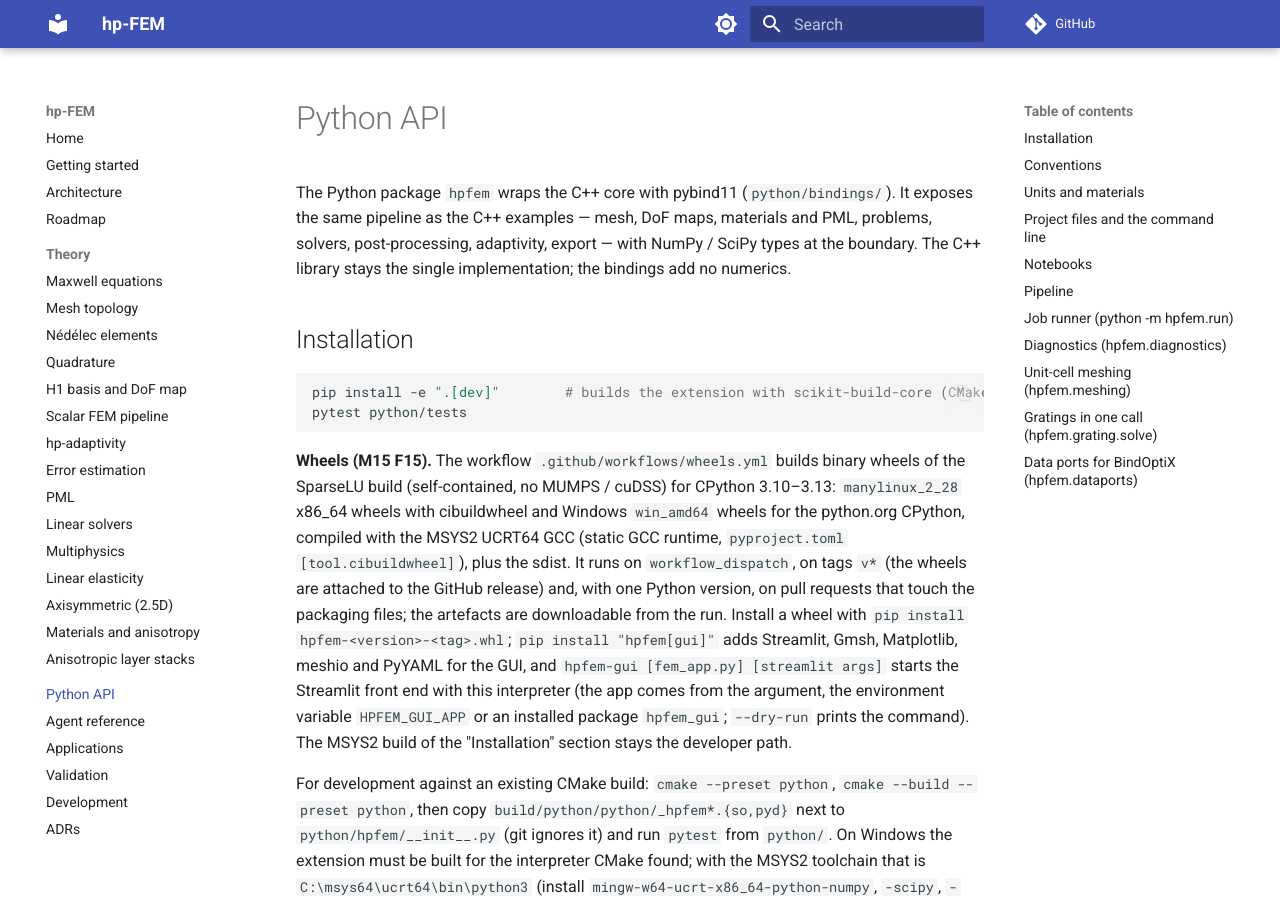
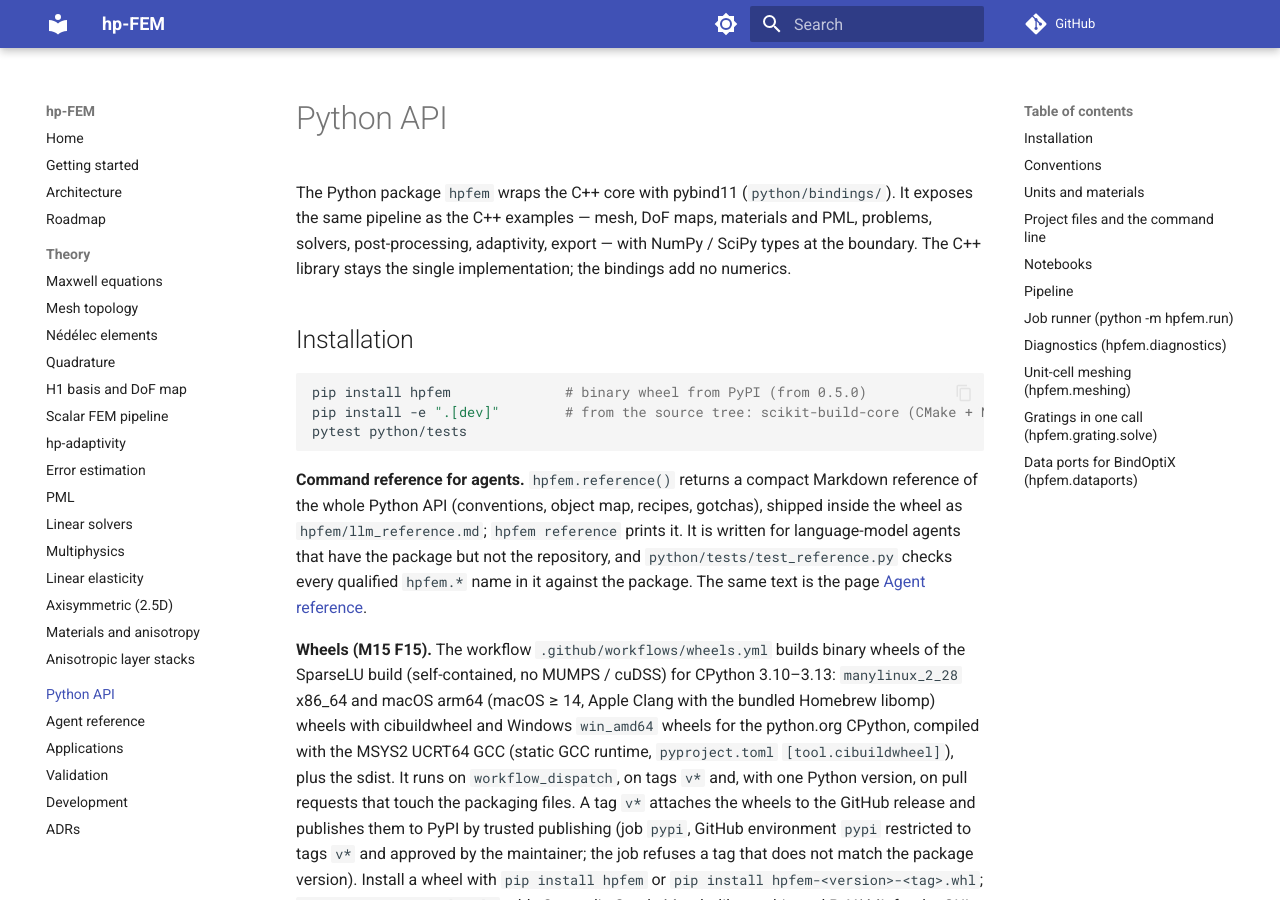
Before and after one commit to PhotonPower/hp-FEM, an MkDocs documentation site: the page built from docs/python.md, in a window 1280 px wide and 900 px high. Built offline with MkDocs 1.6.1 and Material for MkDocs 9.7.7, drawn with Linux system fonts in a browser that asks for light colours; comment, search, counter and statistics services are not loaded; some of the changed text lies outside the part shown.

Commit message:
build(release): 0.5.0 on PyPI by trusted publishing, macOS arm64 wheels
- wheels.yml: job pypi (tags v*, environment pypi with the maintainer's
  approval, OIDC; refuses a tag that does not match the sdist version) and
  macOS arm64 wheels (macos-14, Apple Clang with the Homebrew libomp bundled
  by delocate, deployment target 14.0); the wheel tests run test_reference.py.
- pyproject.toml: version 0.5.0, authors, keywords, classifiers, project URLs.
- README (the PyPI page): status M0-M20, installation from PyPI, absolute links.
- docs/python.md: installation, the agent reference, and the tensor materials
  the solvers take since M19 (the guide still said none did).
- CHANGELOG: release section 0.5.0.

Co-Authored-By: Claude Opus 5.5 <noreply@anthropic.com>

````diff
--- a/CMakeLists.txt
+++ b/CMakeLists.txt
@@ -1,7 +1,7 @@
 cmake_minimum_required(VERSION 3.25)
 
 project(hpfem
-  VERSION 0.4.0
+  VERSION 0.5.0
   DESCRIPTION "Adaptive hp-FEM suite for nano-optics (time-harmonic Maxwell)"
   LANGUAGES CXX)
 
--- a/docs/python.md
+++ b/docs/python.md
@@ -8,18 +8,29 @@ boundary. The C++ library stays the single implementation; the bindings add no n
 ## Installation
 
 ```bash
-pip install -e ".[dev]"        # builds the extension with scikit-build-core (CMake + Ninja)
+pip install hpfem              # binary wheel from PyPI (from 0.5.0)
+pip install -e ".[dev]"        # from the source tree: scikit-build-core (CMake + Ninja)
 pytest python/tests
 ```
 
+**Command reference for agents.** `hpfem.reference()` returns a compact Markdown reference of
+the whole Python API (conventions, object map, recipes, gotchas), shipped inside the wheel as
+`hpfem/llm_reference.md`; `hpfem reference` prints it. It is written for language-model agents
+that have the package but not the repository, and `python/tests/test_reference.py` checks every
+qualified `hpfem.*` name in it against the package. The same text is the page
+[Agent reference](llm-reference.md).
+
 **Wheels (M15 F15).** The workflow `.github/workflows/wheels.yml` builds binary wheels of the
 SparseLU build (self-contained, no MUMPS / cuDSS) for CPython 3.10–3.13: `manylinux_2_28`
-x86_64 wheels with cibuildwheel and Windows `win_amd64` wheels for the python.org CPython,
-compiled with the MSYS2 UCRT64 GCC (static GCC runtime, `pyproject.toml`
-`[tool.cibuildwheel]`), plus the sdist. It runs on `workflow_dispatch`, on tags `v*` (the
-wheels are attached to the GitHub release) and, with one Python version, on pull requests
-that touch the packaging files; the artefacts are downloadable from the run. Install a wheel
-with `pip install hpfem-<version>-<tag>.whl`; `pip install "hpfem[gui]"` adds Streamlit, Gmsh,
+x86_64 and macOS arm64 (macOS ≥ 14, Apple Clang with the bundled Homebrew libomp) wheels with
+cibuildwheel and Windows `win_amd64` wheels for the python.org CPython, compiled with the MSYS2
+UCRT64 GCC (static GCC runtime, `pyproject.toml` `[tool.cibuildwheel]`), plus the sdist. It runs
+on `workflow_dispatch`, on tags `v*` and, with one Python version, on pull requests that touch
+the packaging files. A tag `v*` attaches the wheels to the GitHub release and publishes them to
+PyPI by trusted publishing (job `pypi`, GitHub environment `pypi` restricted to tags `v*` and
+approved by the maintainer; the job refuses a tag that does not match the package version).
+Install a wheel with `pip install hpfem` or `pip install hpfem-<version>-<tag>.whl`;
+`pip install "hpfem[gui]"` adds Streamlit, Gmsh,
 Matplotlib, meshio and PyYAML for the GUI, and `hpfem-gui [fem_app.py] [streamlit args]`
 starts the Streamlit front end with this interpreter (the app comes from the argument, the
 environment variable `HPFEM_GUI_APP` or an installed package `hpfem_gui`; `--dry-run` prints
@@ -114,8 +125,10 @@ angle from the layer normal z and its azimuth from x (radians; numbers are permi
 models and a z-x-z Euler rotation; `eps_tensor(omega)` gives the 3×3 laboratory tensor and
 `at(omega)` a tensor `hpfem.Material` (also `hpfem.Material.anisotropic(eps)` directly). The
 scalar `eps_r` / `refractive_index` of a tensor material raise `hpfem.AnisotropicUnsupported`.
-**No solver takes tensor materials yet** (they are added stage by stage, roadmap M19):
-`grating.validate` / `solve` report the error `anisotropic_unsupported`.
+**Tensor materials** (M19) are taken by the volume solvers `Scattering2D` / `3D` (in 2D only
+tensors that do not couple the plane to z; a coupling one needs the conical solver), the conical
+and axisymmetric solvers and `hpfem.grating`; a feature that still takes isotropic materials only
+reports the error `anisotropic_unsupported` (`grating.validate`, `hpfem.diagnostics`).
 
 ## Project files and the command line
 
````
Also changed, not shown: CHANGELOG.md (+11 -0 lines), README.md (+22 -8 lines), pyproject.toml (+37 -2 lines), 1 other file.
